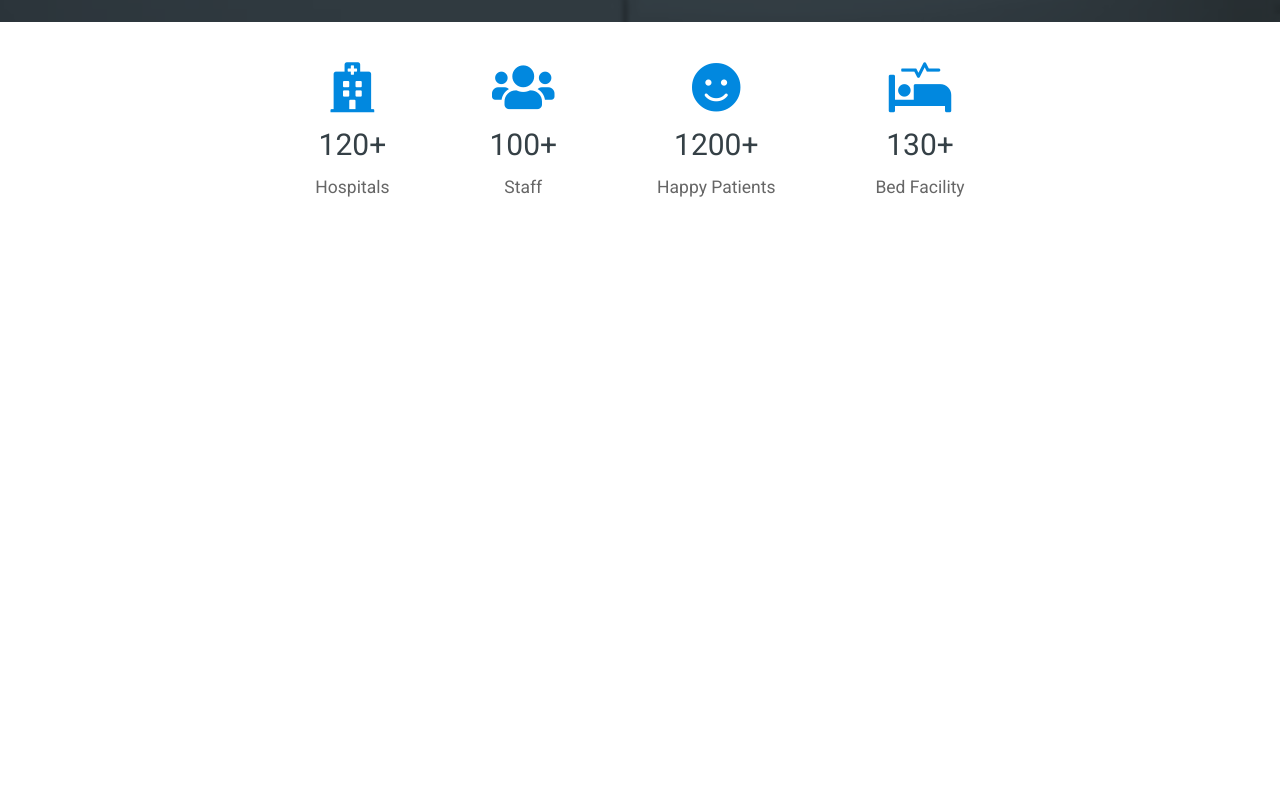
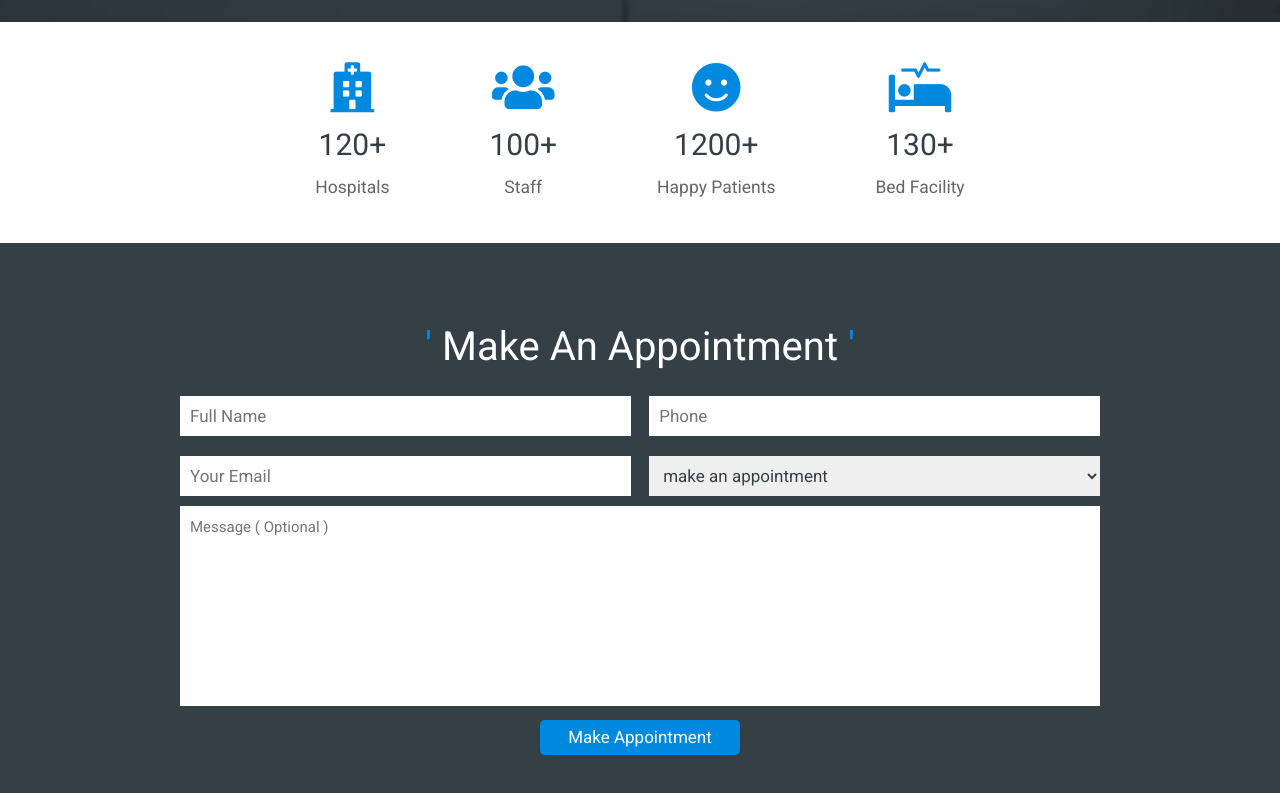
Before and after one commit to MohamedAnwarAlhamed/hospital-website, a plain HTML site: page index.html in a window 1280 px wide. Shown: the part 3116-3909 px from the top of the page. Before the commit the page ends 3359 px from the top, so only its background shows below. Drawn offline with nearby package versions, Linux system fonts and the light colour scheme.

Commit message:
contact section

```diff
--- a/css/style.css
+++ b/css/style.css
@@ -315,6 +315,50 @@ header .fa-times {
   color:#666;
 }
 
+/* contact */
+.contact{
+  background:var(--black);
+}
+
+.contact .heading{
+  color:#fff;
+}
+
+.contact form{
+  text-align: center;
+}
+
+.contact form .inputBox{
+  display: flex;
+  justify-content: space-between;
+  flex-wrap: wrap;
+}
+
+.contact form .inputBox input, select{
+  height: 4rem;
+  width:49%;
+  padding:0 1rem;
+  margin:1rem 0;
+  font-size: 1.7rem;
+  color:var(--black);
+}
+
+.contact form textarea{
+  height:20rem;
+  resize: none;
+  padding:1rem;
+  font-size: 1.5rem;
+  width: 100%;
+}
+
+.contact form input[type="submit"]{
+  width:20rem;
+}
+
+.contact form input[type="submit"]:hover{
+  background:var(--black);
+}
+
 
 /* media query */
 @media (max-width: 768px) {
@@ -360,4 +404,12 @@ header .fa-times {
     top: 50%;
     opacity: 1;
   }
+
+  .contact form .inputBox input, select{
+    width: 100%;
+  }
+
+  .contact form input[type="submit"]{
+    width:100%;
+  }
 }
--- a/index.html
+++ b/index.html
@@ -247,6 +247,46 @@
   </section>
   <!-- counter section end -->
 
+  <!-- contact section start -->
+  <section class="contact" id="contact">
+
+    <div class="container min-vh-100">
+
+      <div class="row justify-content-center">
+        <h1 class="heading"><span>'</span> make an appointment <span>'</span></h1>
+
+        <div class="col-md-10" data-aos="flip-down">
+
+          <form action="">
+
+            <div class="inputBox">
+              <input type="text" placeholder="full name">
+              <input type="number" placeholder="phone">
+            </div>
+
+            <div class="inputBox">
+              <input type="email" placeholder="your email">
+              <select name="" id="">
+                <option value="" disabled selected>make an appointment</option>
+                <option value="09-11 am">09-11 am</option>
+                <option value="11-03 pm">11-03 pm</option>
+                <option value="03-06 pm">03-06 pm</option>
+                <option value="06-09 pm">06-09 pm</option>
+              </select>
+            </div>
+
+            <textarea name="" id="" cols="30" rows="10" placeholder="message ( optional )"></textarea>
+
+            <input type="submit" name="" id="" value="make appointment" class="button">
+
+          </form>
+
+        </div>
+      </div>
+    </div>
+  </section>
+  <!-- contact section end -->
+
   <!-- jquery cdn link  -->
   <script src="https://cdnjs.cloudflare.com/ajax/libs/jquery/3.5.1/jquery.min.js"></script>
 
```
